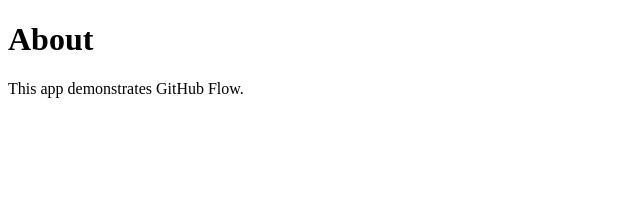
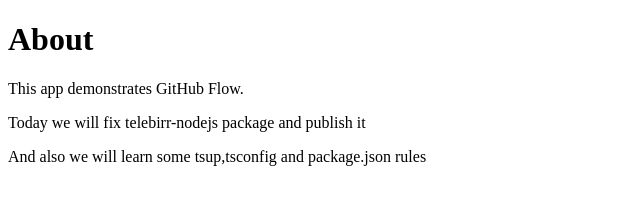
Before and after one commit to chernetManaye/github-workflow, a website: page public/about.html in a window 1280 px wide. Shown: the whole page, without its empty margins (0-640 px from the left). Drawn offline with Linux system fonts and the light colour scheme.

Commit message:
feat: adding todays plan

```diff
--- a/public/about.html
+++ b/public/about.html
@@ -6,5 +6,7 @@
   <body>
     <h1>About</h1>
     <p>This app demonstrates GitHub Flow.</p>
+    <p>Today we will fix telebirr-nodejs package and publish it</p>
+    <p>And also we will learn some tsup,tsconfig and package.json rules</p>
   </body>
 </html>
```
